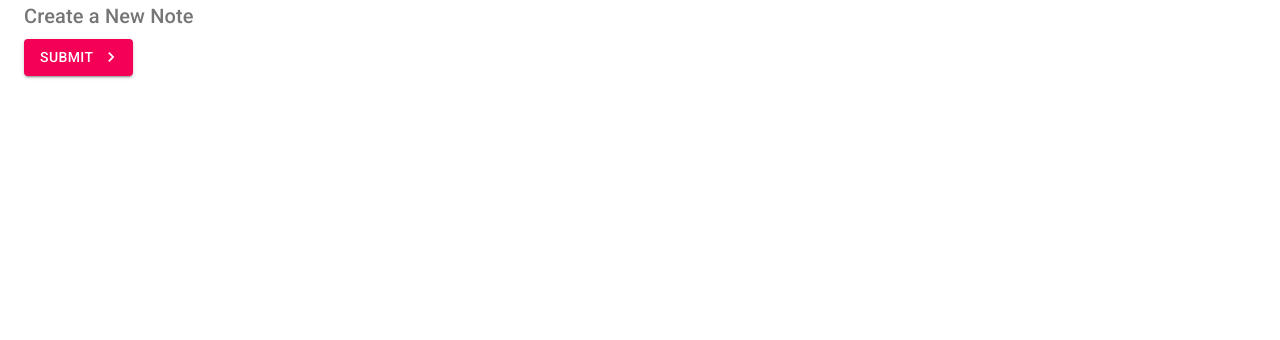
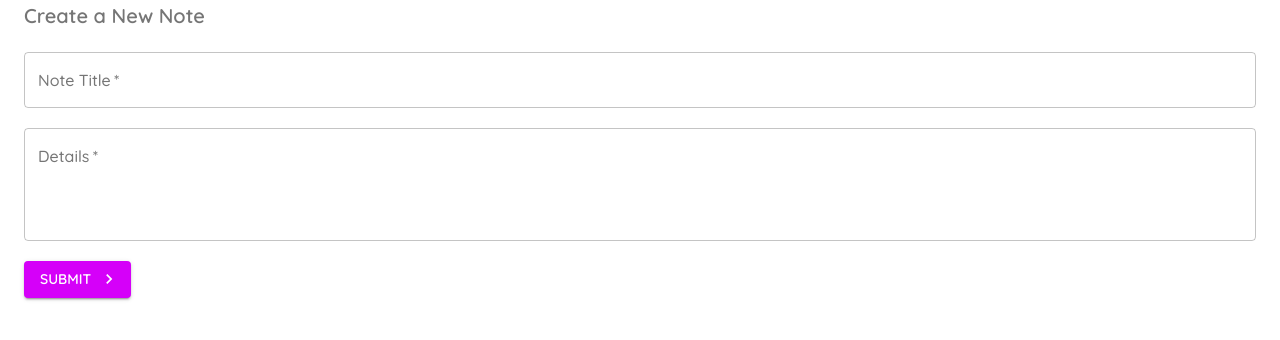
Before and after one commit to jcianciolo/material-practice, a React (Create React App) app: page /create in a window 1280 px wide. Shown: the top 340 px of the page. Built offline with nearby package versions, Linux system fonts and the light colour scheme.

Commit message:
added makeStyles, ThemeProvider, form validation

```diff
--- a/src/App.js
+++ b/src/App.js
@@ -1,9 +1,28 @@
 import { BrowserRouter as Router, Switch, Route } from 'react-router-dom'
 import Notes from './pages/Notes'
 import Create from './pages/Create'
+import { createTheme, ThemeProvider } from '@material-ui/core'
+import { purple } from '@material-ui/core/colors'
+
+const theme = createTheme({
+  palette: {
+    primary: {
+      main: '#fefefe'
+    },
+    secondary: purple
+  },
+  typography: {
+    fontFamily: 'Quicksand',
+    fontWeightLight: 400,
+    fontWeightRegular: 500,
+    fontWeightMedium: 600,
+    fontWeightBold: 700,
+  }
+})
 
 function App() {
   return (
+    <ThemeProvider theme={theme}>
       <Router>
         <Switch>
           <Route exact path="/">
@@ -14,6 +33,7 @@
           </Route>
         </Switch>
       </Router>
+    </ThemeProvider>
   );
 }
 
--- a/src/index.css
+++ b/src/index.css
@@ -1,3 +1,5 @@
+@import url('https://fonts.googleapis.com/css2?family=Quicksand:wght@300;400;500;600;700&display=swap');
+
 body {
   margin: 0;
   -webkit-font-smoothing: antialiased;
--- a/src/pages/Create.js
+++ b/src/pages/Create.js
@@ -1,12 +1,44 @@
-import React from 'react'
+import React, { useState } from 'react'
 import Button from '@material-ui/core/Button'
-import ButtonGroup from '@material-ui/core/ButtonGroup'
 import Typography from '@material-ui/core/Typography'
 import Container from '@material-ui/core/Container'
-import SendIcon from '@material-ui/icons/Send'
 import KeyboardArrowRightIcon from '@material-ui/icons/KeyboardArrowRight'
+import { makeStyles } from '@material-ui/core'
+import TextField from '@material-ui/core/TextField'
+
+const useStyles = makeStyles({
+  field: {
+    marginTop: 20,
+    marginBottom: 20,
+    display: 'block'
+  }
+})
 
 export default function Create() {
+  const classes = useStyles()
+  const [title, setTitle] = useState('')
+  const [details, setDetails] = useState('')
+  const [titleError, setTitleError] = useState(false)
+  const [detailsError, setDetailsError] = useState(false)
+
+  const handleSubmit = (e) => {
+    e.preventDefault()
+    setTitleError(false)
+    setDetailsError(false)
+
+    if (title == '') {
+      setTitleError(true)
+    }
+    if (details == '') {
+      setDetailsError(true)
+    }
+
+
+    if (title && details) {
+      console.log(title, details)
+    }
+  }
+
   return (
     <Container>
       <Typography
@@ -18,8 +50,31 @@
         Create a New Note
       </Typography>
 
+      <form noValidate autoComplete="off" onSubmit={handleSubmit}>
+        <TextField
+          onChange={(e) => setTitle(e.target.value)}
+          className={classes.field}
+          label="Note Title"
+          variant="outlined"
+          color="secondary"
+          fullWidth
+          required
+          error={titleError}
+        />
+        <TextField
+          onChange={(e) => setDetails(e.target.value)}
+          className={classes.field}
+          label="Details"
+          variant="outlined"
+          color="secondary"
+          multiline
+          rows={4}
+          fullWidth
+          required
+          error={detailsError}
+      />
+
       <Button
-        onClick={() => console.log('you clicked me!')}
         type="submit"
         color="secondary"
         variant="contained"
@@ -27,6 +82,9 @@
       >
         Submit
       </Button>
+    </form>
+
+
 
 
 
```
Lines whose indentation alone changed are shown as unchanged.
